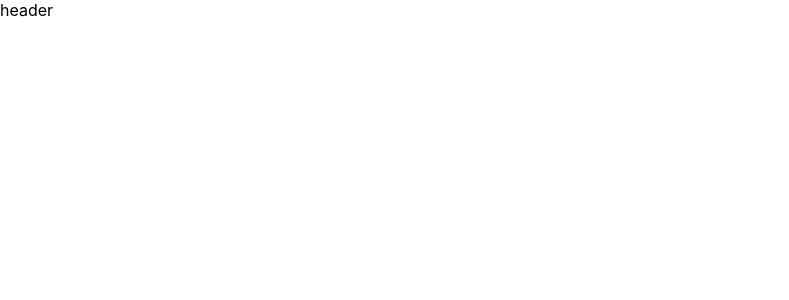
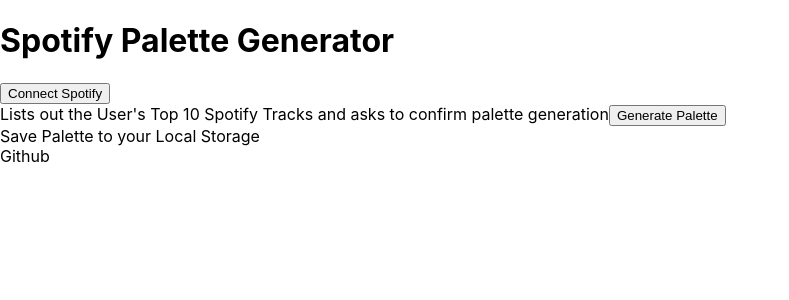
Before and after one commit to cjfranklin4/spotify-palette-generator, a React (Create React App) app: page / in a window 1280 px wide. Shown: the top 300 px of the page, without its empty margins (0-789 px from the left). Built offline with nearby package versions, Linux system fonts and the light colour scheme; the HTML template or start-up script is replaced by a standard one.

Commit message:
templating project

```diff
--- a/src/App.tsx
+++ b/src/App.tsx
@@ -4,8 +4,28 @@
   return (
     <div className="App">
       <header className="App-header">
-        header
+        <h1>Spotify Palette Generator</h1>
+        <button>Connect Spotify</button> {/* will go away if logged in to spotify */}
       </header>
+
+      <div className='confirmTop10Tracks'>
+        Lists out the User's Top 10 Spotify Tracks and asks to confirm palette generation
+        <button>Generate Palette</button> {/* will run the generateHSB function and display the component below to the DOM */}
+      </div>
+
+      <div className='paletteBox'> {/* will be its own component */}
+          <div className="colorBox" style={{backgroundColor:'HSLtoRBGColor'}}> {/* will be its own repeated component */}
+            {/*HEX CODE */}
+            {/* Track Name for this Color */}
+          </div>
+      </div>
+      <div className="savePalette">
+        Save Palette to your Local Storage
+      </div>
+
+      <footer>
+        <div>Github</div>
+      </footer>
     </div>
   );
 }
```
Also changed, not shown: src/util/generateHSB.ts (added, +79 -0 lines), 1 other file (tests, documents, lock files or other folders).
